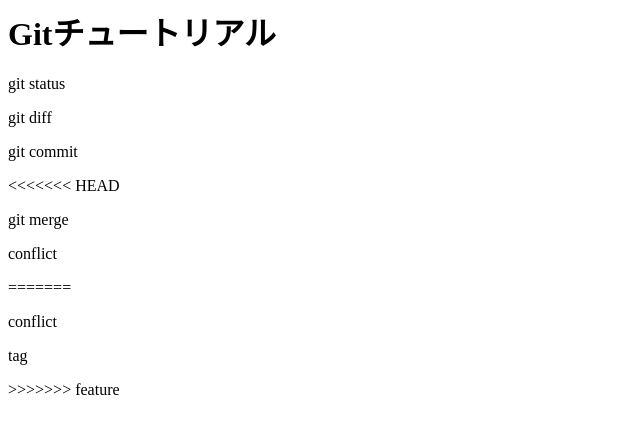
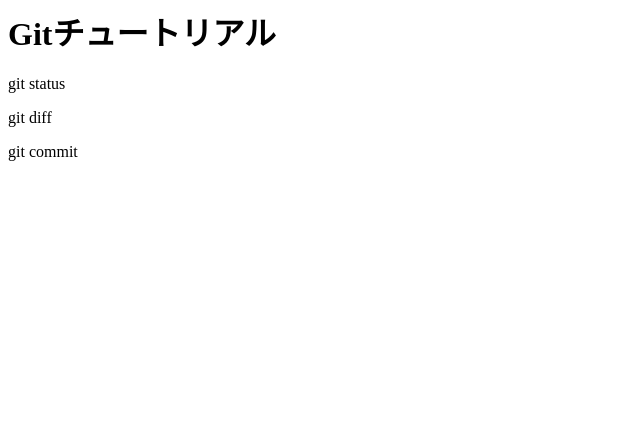
Before and after one commit to kurichii/git_tutorial, a plain HTML site: page index.html in a window 1280 px wide. Shown: the whole page, without its empty margins (0-640 px from the left). Drawn offline with Linux system fonts and the light colour scheme.

Commit message:
masterで更新

```diff
--- a/index.html
+++ b/index.html
@@ -2,10 +2,3 @@
 <p>git status</p>
 <p>git diff</p>
 <p>git commit</p>
-<<<<<<< HEAD
-<p>git merge</p>
-<p>conflict</p>
-=======
-<p>conflict</p>
-<p>tag</p>
->>>>>>> feature
```
